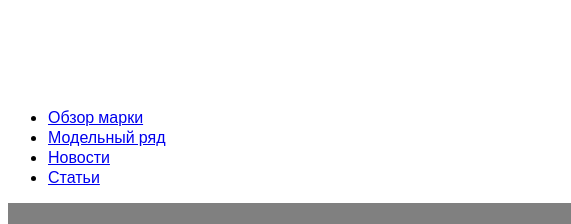
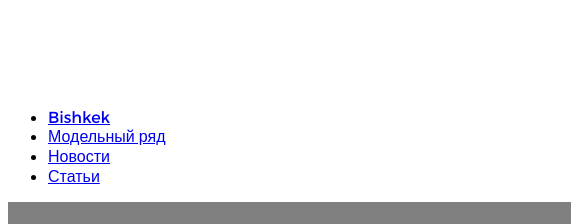
Before and after one commit to Aizhana1990/homework4, a plain HTML site: page index.html in a window 1280 px wide. Shown: the top 224 px of the page, 0-571 px from the left. Drawn offline with Linux system fonts and the light colour scheme.

Commit message:
change word

```diff
--- a/index.html
+++ b/index.html
@@ -15,7 +15,7 @@
 </div>
 <div>
     <ul>
-        <li class="news-text"><a href="#">Обзор марки</a></li>
+        <li class="news-text"><a href="#">Bishkek</a></li>
         <li class="news-text"><a href="#">Модельный ряд</a></li>
         <li class="news-text"><a href="#">Новости</a></li>
         <li class="news-text"><a href="#">Статьи</a></li>
```
